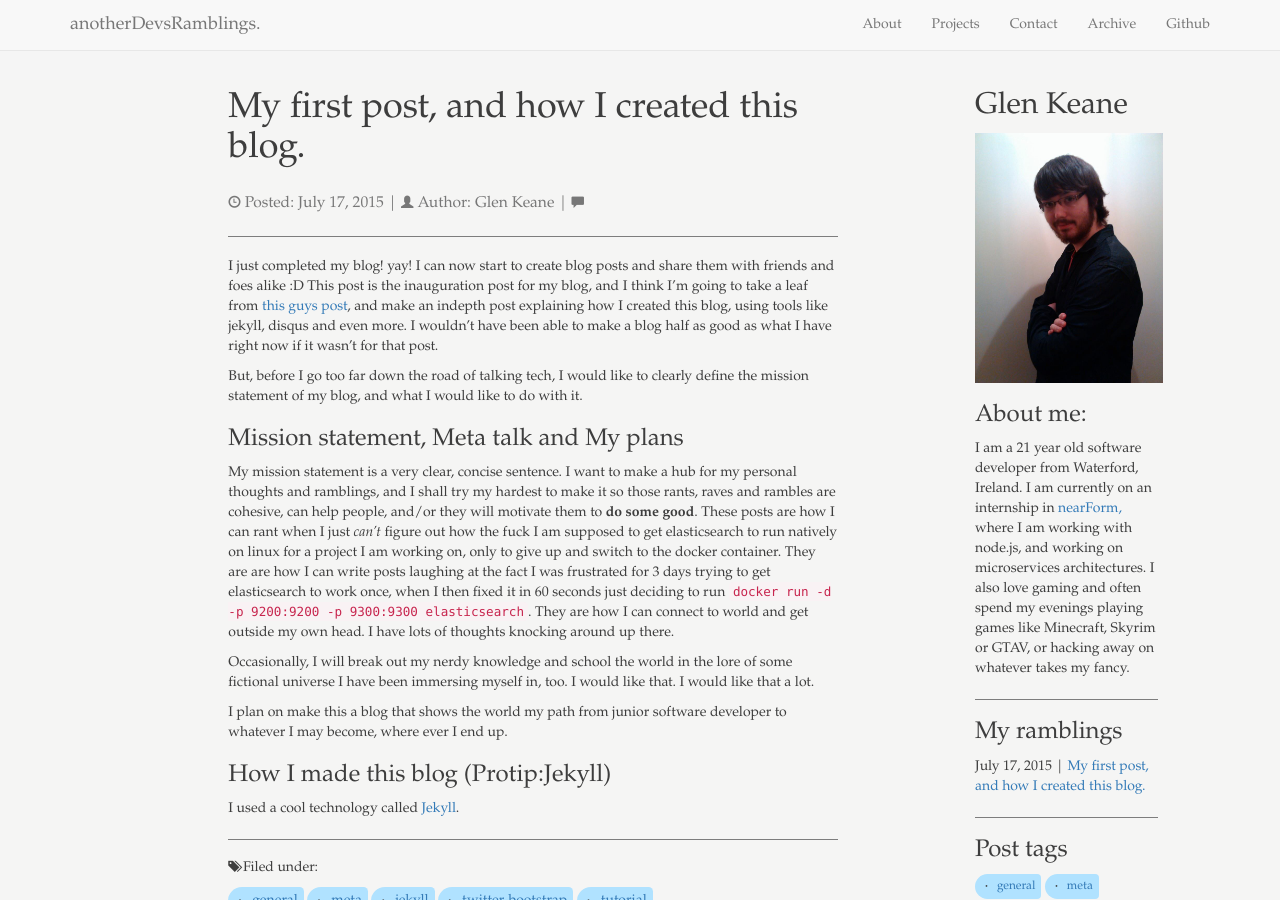
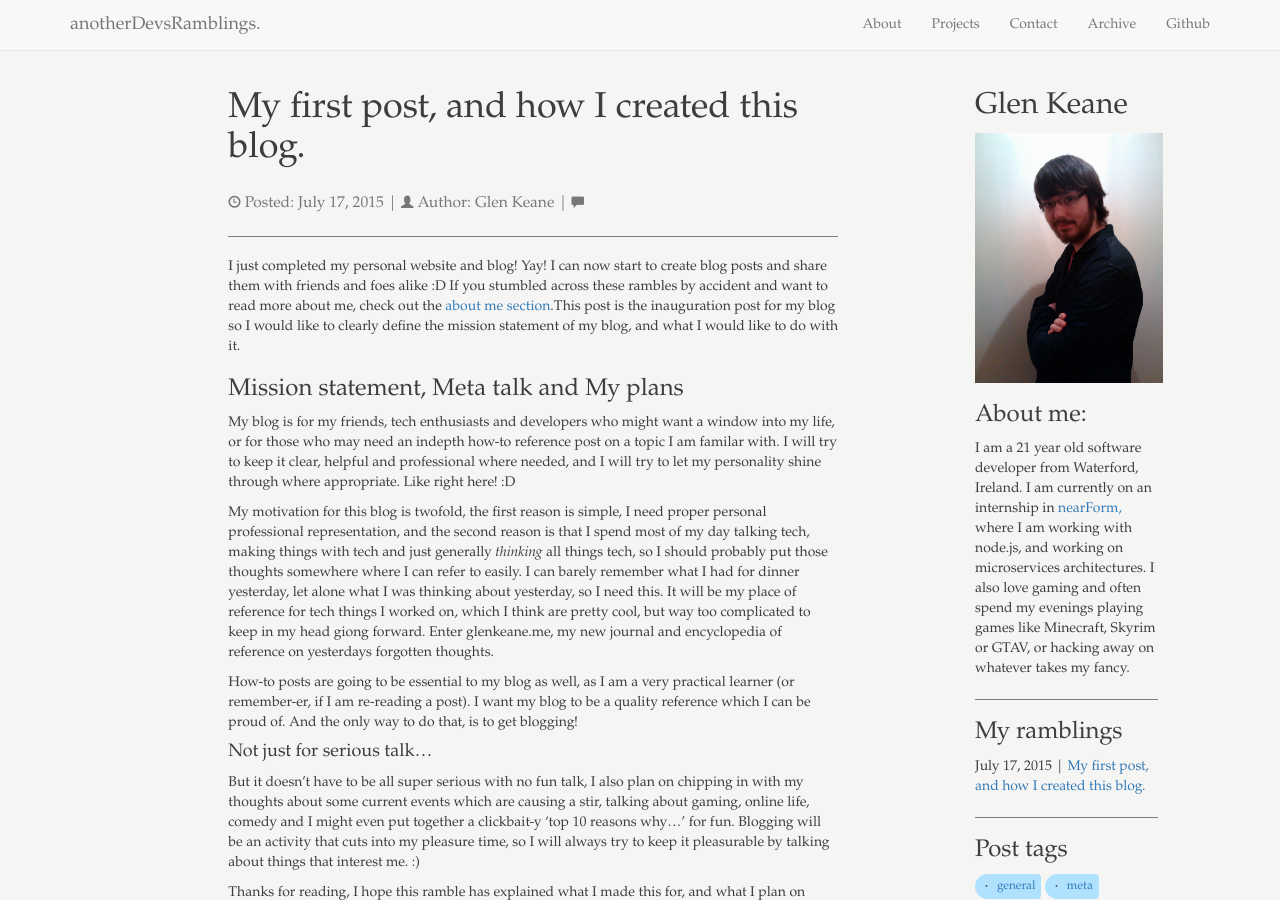
Before and after one commit to GlenTiki/glentiki.github.io, a Jekyll site: the page built from _posts/2015-07-17-first-post.md, in a window 1280 px wide and 900 px high. Built offline with Jekyll 4.4.1, drawn with Linux system fonts in a browser that asks for light colours; Markdown is read by kramdown in place of the engine named in the settings; comment, search, counter and statistics services are not loaded; some of the changed text lies outside the part shown.

Commit message:
finished first blog post

```diff
--- a/_layouts/default.html
+++ b/_layouts/default.html
@@ -2,6 +2,7 @@
 <html>
     <head>
         <meta charset="utf-8">
+        <link rel="alternate" type="application/rss+xml" title="{{ site.name }}" href="{{ site.url }}/public/feed.xml">
         <meta http-equiv="X-UA-Compatible" content="IE=edge">
         <meta name="viewport" content="width=device-width, initial-scale=1">
         <link rel="stylesheet" href="/public/css/bootstrap.min.css">
--- a/_posts/2015-07-17-first-post.md
+++ b/_posts/2015-07-17-first-post.md
@@ -11,21 +11,20 @@ tags:
   -  Tutorial
 ---
 
-I just completed my blog! yay! I can now start to create blog posts and share them with friends and foes alike :D This post is the inauguration post for my blog, and I think I'm going to take a leaf from [this guys post][1], and make an indepth post explaining how I created this blog, using tools like jekyll, disqus and even more. I wouldn't have been able to make a blog half as good as what I have right now if it wasn't for that post.
-
-But, before I go too far down the road of talking tech, I would like to clearly define the mission statement of my blog, and what I would like to do with it.
+I just completed my personal website and blog! Yay! I can now start to create blog posts and share them with friends and foes alike :D If you stumbled across these rambles by accident and want to read more about me, check out the [about me section][1].This post is the inauguration post for my blog so I would like to clearly define the mission statement of my blog, and what I would like to do with it.
 
 ### Mission statement, Meta talk and My plans
 
-My mission statement is a very clear, concise sentence. I want to make a hub for my personal thoughts and ramblings, and I shall try my hardest to make it so those rants, raves and rambles are cohesive, can help people, and/or they will motivate them to **do some good**. These posts are how I can rant when I just *can't* figure out how the fuck I am supposed to get elasticsearch to run natively on linux for a project I am working on, only to give up and switch to the docker container. They are are how I can write posts laughing at the fact I was frustrated for 3 days trying to get elasticsearch to work once, when I then fixed it in 60 seconds just deciding to run `docker run -d -p 9200:9200 -p 9300:9300 elasticsearch`. They are how I can connect to world and get outside my own head. I have lots of thoughts knocking around up there.
+My blog is for my friends, tech enthusiasts and developers who might want a window into my life, or for those who may need an indepth how-to reference post on a topic I am familar with. I will try to keep it clear, helpful and professional where needed, and I will try to let my personality shine through where appropriate. Like right here! :D
 
-Occasionally, I will break out my nerdy knowledge and school the world in the lore of some fictional universe I have been immersing myself in, too. I would like that. I would like that a lot.
+My motivation for this blog is twofold, the first reason is simple, I need proper personal professional representation, and the second reason is that I spend most of my day talking tech, making things with tech and just generally _thinking_ all things tech, so I should probably put those thoughts somewhere where I can refer to easily. I can barely remember what I had for dinner yesterday, let alone what I was thinking about yesterday, so I need this. It will be my place of reference for tech things I worked on, which I think are pretty cool, but way too complicated to keep in my head giong forward. Enter glenkeane.me, my new journal and encyclopedia of reference on yesterdays forgotten thoughts.
 
-I plan on make this a blog that shows the world my path from junior software developer to whatever I may become, where ever I end up.
+How-to posts are going to be essential to my blog as well, as I am a very practical learner (or remember-er, if I am re-reading a post). I want my blog to be a quality reference which I can be proud of. And the only way to do that, is to get blogging!
 
-### How I made this blog (Protip:Jekyll)
-I used a cool technology called [Jekyll][3].
+#### Not just for serious talk...
 
-[1]: http://joshualande.com/jekyll-github-pages-poole/
-[2]: https://www.youtube.com/watch?v=Pkyy57iMaB0
-[3]: http://jekyllrb.com/
+But it doesn't have to be all super serious with no fun talk, I also plan on chipping in with my thoughts about some current events which are causing a stir, talking about gaming, online life, comedy and I might even put together a clickbait-y 'top 10 reasons why...' for fun. Blogging will be an activity that cuts into my pleasure time, so I will always try to keep it pleasurable by talking about things that interest me. :)
+
+Thanks for reading, I hope this ramble has explained what I made this for, and what I plan on doing with it!
+
+[1]: /about
```
Also changed, not shown: public/feed.xml (added, +27 -0 lines).
